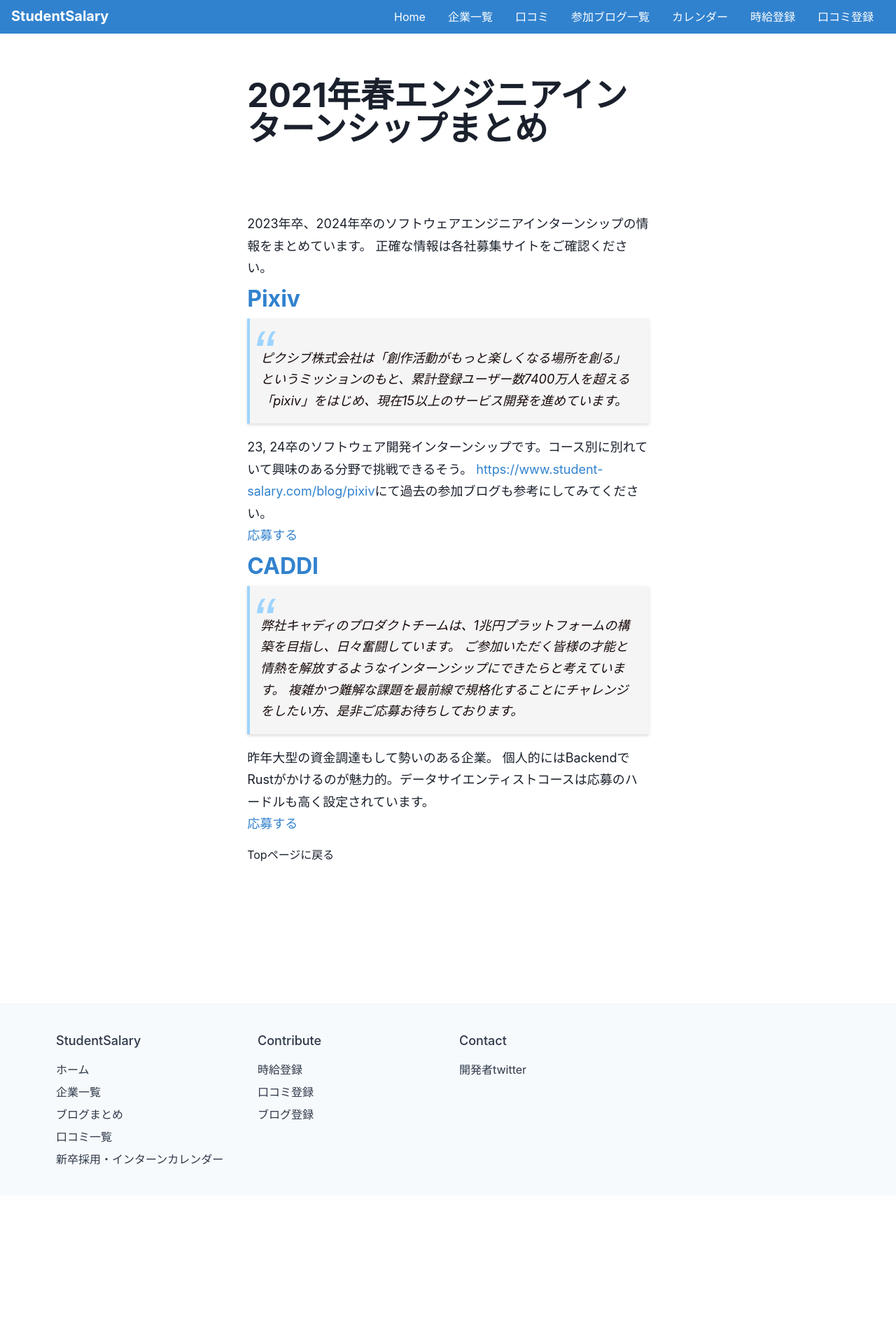
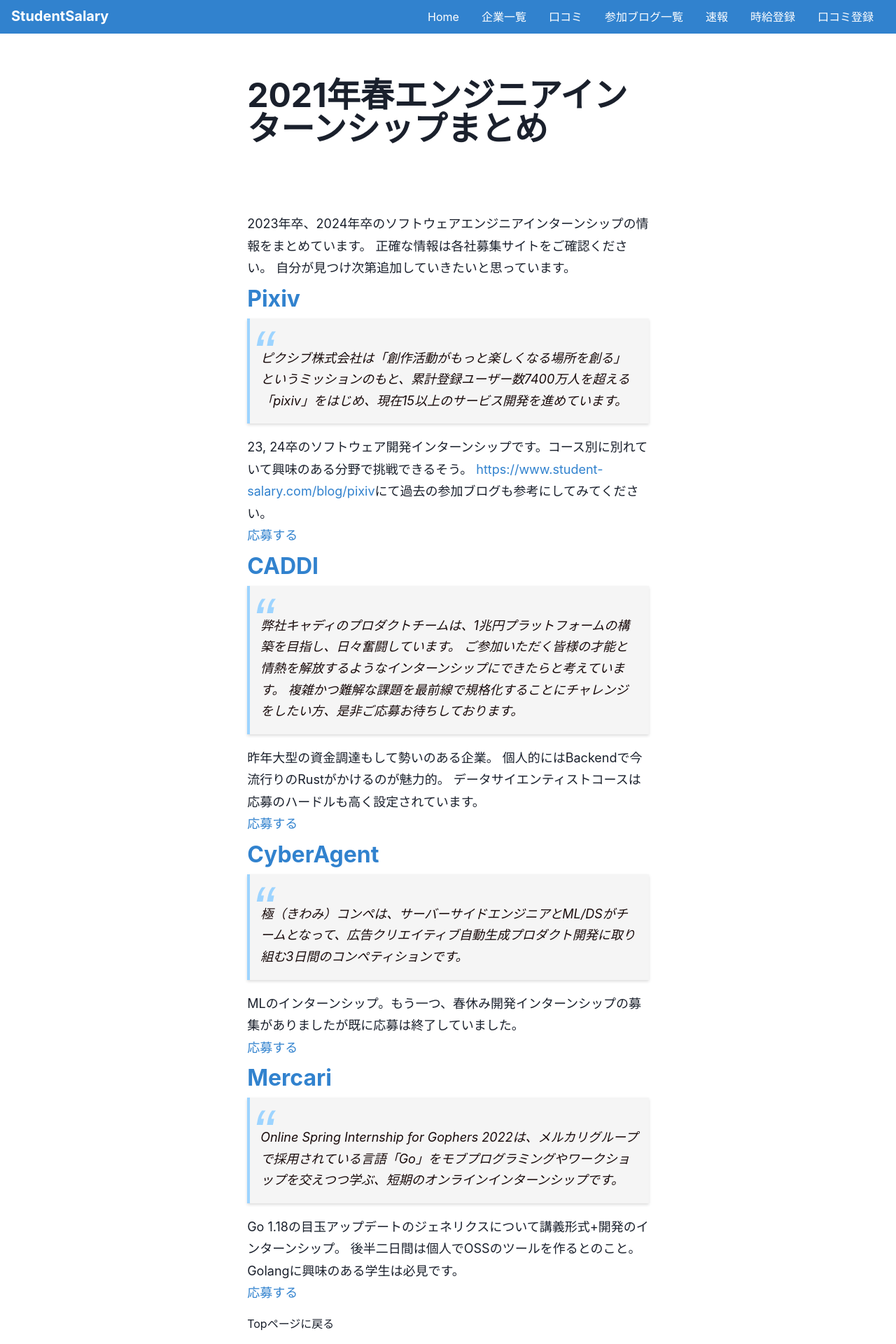
Before and after one commit to harukitosa/student-salary, a Next.js app: page /post/2022-spring-intern in a window 1280 px wide. Shown: the top 1920 px of the page at 70% size. Before the commit the page ends 1708 px from the top, so only its background shows below. Built offline with nearby package versions, Linux system fonts and the light colour scheme; no server answers.

Commit message:
add post

```diff
--- a/component/header.tsx
+++ b/component/header.tsx
@@ -40,7 +40,7 @@
             <HeaderItem href="/workinfo" content="企業一覧" />
             <HeaderItem href="/review" content="口コミ" />
             <HeaderItem href="/blog/all" content="参加ブログ一覧" />
-            <HeaderItem href="/calendar" content="カレンダー" />
+            <HeaderItem href="/post" content="速報" />
             <HeaderItem href="/new" content="時給登録" />
             <HeaderItem href="/review/new" content="口コミ登録" />
           </Box>
--- a/pages/post/[id].tsx
+++ b/pages/post/[id].tsx
@@ -4,10 +4,16 @@
 import { GetStaticPropsContext } from "next";
 import { Container, Box, Heading } from "@chakra-ui/react";
 import Link from "next/link";
+import { SEO } from "../../component/seo";
 
 export default function PostPage(props) {
   return (
     <div>
+      <SEO
+        title={`${props.data.title}`}
+        description={`${props.data.description}`}
+        imageText={`${props.data.title}`}
+      />
       <main>
         <PostView {...props} />
       </main>
--- a/posts/2022-spring-intern.md
+++ b/posts/2022-spring-intern.md
@@ -12,6 +12,7 @@
 
 2023年卒、2024年卒のソフトウェアエンジニアインターンシップの情報をまとめています。
 正確な情報は各社募集サイトをご確認ください。
+自分が見つけ次第追加していきたいと思っています。
 
 ### [Pixiv](https://www.pixiv.co.jp/spring_bootcamp_2022)
 
@@ -29,6 +30,24 @@
 > 複雑かつ難解な課題を最前線で規格化することにチャレンジをしたい方、是非ご応募お待ちしております。
 
 昨年大型の資金調達もして勢いのある企業。
-個人的にはBackendでRustがかけるのが魅力的。データサイエンティストコースは応募のハードルも高く設定されています。
+個人的にはBackendで今流行りのRustがかけるのが魅力的。
+データサイエンティストコースは応募のハードルも高く設定されています。
 
 [応募する](https://recruiting.caddi.jp/recruit/eng/spring_intern)
+
+### [CyberAgent](https://www.cyberagent.co.jp/careers/students/event/detail/id=26886)
+
+> 極（きわみ）コンペは、サーバーサイドエンジニアとML/DSがチームとなって、広告クリエイティブ自動生成プロダクト開発に取り組む3日間のコンペティションです。
+
+MLのインターンシップ。もう一つ、春休み開発インターンシップの募集がありましたが既に応募は終了していました。
+
+[応募する](https://www.cyberagent.co.jp/careers/students/event/detail/id=26886)
+
+### [Mercari](https://mercari.wd3.myworkdayjobs.com/ja-JP/mercari_external/job/Work-from-Home-JP/Online-Spring-Internship-for-Gophers-2022--Internship-_JR-000001163)
+
+> Online Spring Internship for Gophers 2022は、メルカリグループで採用されている言語「Go」をモブプログラミングやワークショップを交えつつ学ぶ、短期のオンラインインターンシップです。
+
+Go 1.18の目玉アップデートのジェネリクスについて講義形式+開発のインターンシップ。
+後半二日間は個人でOSSのツールを作るとのこと。Golangに興味のある学生は必見です。
+
+[応募する](https://mercari.wd3.myworkdayjobs.com/ja-JP/mercari_external/job/Work-from-Home-JP/Online-Spring-Internship-for-Gophers-2022--Internship-_JR-000001163)
```
